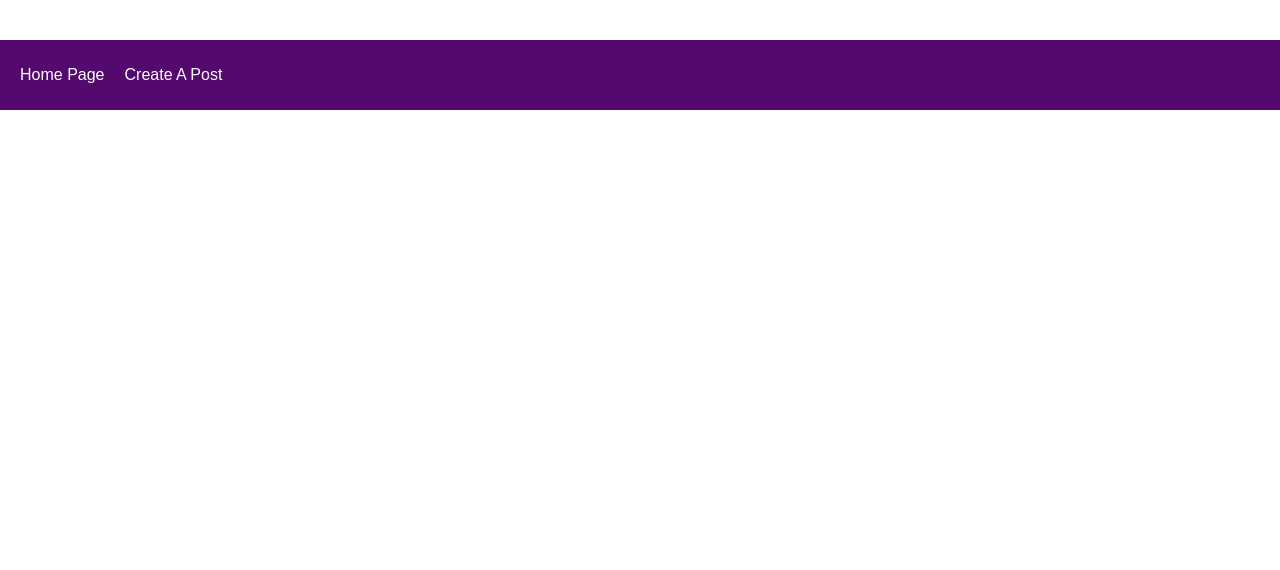
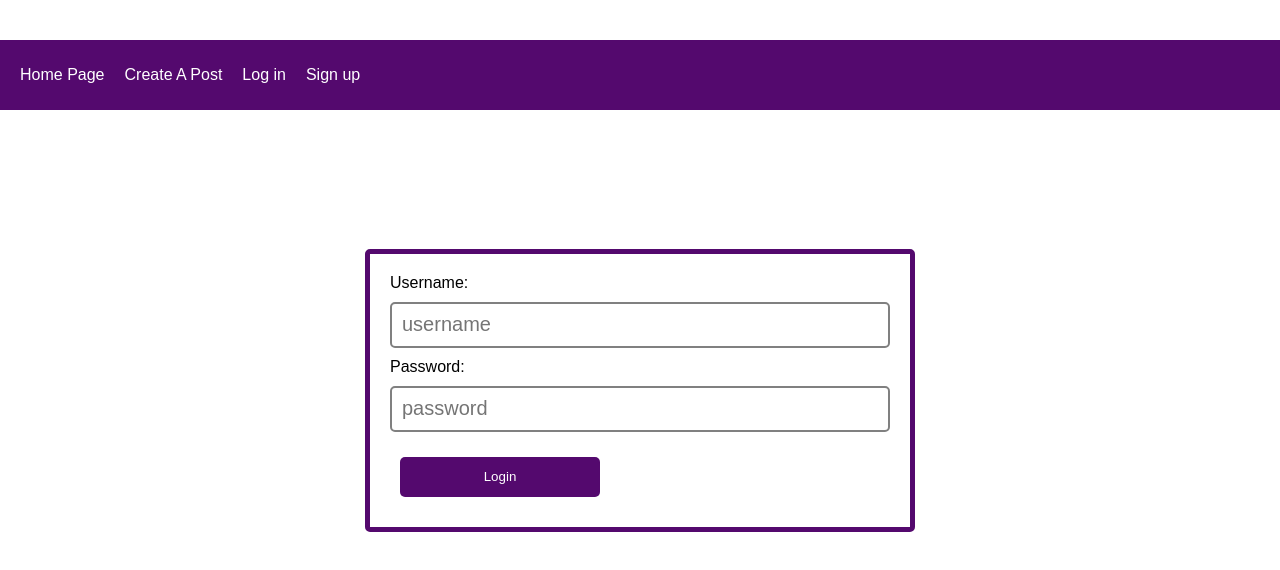
Before and after one commit to Jie-chelchel/React_MySQL_sequelize, a React (Create React App) app in the folder client/: page /login in a window 1280 px wide. Shown: the top 570 px of the page. Built offline with nearby package versions, Linux system fonts and the light colour scheme.

Commit message:
added login signup auth with mysql

```diff
--- a/client/src/App.js
+++ b/client/src/App.js
@@ -3,7 +3,8 @@ import { BrowserRouter, Route, Switch, Link } from "react-router-dom";
 import Home from "./pages/Home";
 import CreatePost from "./pages/CreatePost";
 import Post from "./pages/Post";
-
+import Registration from "./pages/Regisgration";
+import Login from "./pages/Login";
 function App() {
   return (
     <div className="App">
@@ -11,11 +12,15 @@ function App() {
         <div className="navbar">
           <Link to="/">Home Page</Link>
           <Link to="/createpost">Create A Post</Link>
+          <Link to="/login">Log in</Link>
+          <Link to="/registration">Sign up</Link>
         </div>
         <Switch>
           <Route path="/" exact component={Home} />
           <Route path="/createpost" component={CreatePost} />
           <Route path="/post/:id" component={Post} />
+          <Route path="/login" component={Login} />
+          <Route path="/registration" component={Registration} />
         </Switch>
       </BrowserRouter>
     </div>
--- a/client/src/pages/Home.js
+++ b/client/src/pages/Home.js
@@ -11,6 +11,7 @@ const Home = () => {
     axios
       .get("http://localhost:8888/posts")
       .then((res) => {
+        console.log(res.data);
         setListOfPosts(res.data);
       })
       .catch((err) => {});
--- /dev/null
+++ b/client/src/pages/Login.js
@@ -0,0 +1,52 @@
+import React from "react";
+import { Formik, Form, Field, ErrorMessage } from "formik";
+import * as Yup from "yup";
+import axios from "axios";
+
+const Login = () => {
+  const initialValues = {
+    password: "",
+    username: "",
+  };
+
+  const validationSchema = Yup.object().shape({
+    password: Yup.string().min(6).max(15).required(),
+    username: Yup.string().min(3).max(15).required(),
+  });
+
+  const onSubmit = (data) => {
+    axios
+      .post("http://localhost:8888/auth/login", data)
+      .then((res) => console.log(res.data))
+      .catch((err) => {
+        console.log(err);
+      });
+  };
+
+  return (
+    <div className="createPostPage">
+      <Formik
+        initialValues={initialValues}
+        onSubmit={onSubmit}
+        validationSchema={validationSchema}
+      >
+        <Form className="formContainer">
+          <label>Username:</label>
+          <ErrorMessage name="username" component="span" />
+          <Field id="inputCreatePost" name="username" placeholder="username" />
+          <label>Password:</label>
+          <ErrorMessage name="username" component="span" />
+          <Field
+            id="inputCreatePost"
+            name="password"
+            placeholder="password"
+            type="password"
+          />
+          <button type="submit">Login</button>
+        </Form>
+      </Formik>
+    </div>
+  );
+};
+
+export default Login;
--- /dev/null
+++ b/client/src/pages/Regisgration.js
@@ -0,0 +1,52 @@
+import React from "react";
+import { Formik, Form, Field, ErrorMessage } from "formik";
+import * as Yup from "yup";
+import axios from "axios";
+
+const Registration = () => {
+  const initialValues = {
+    password: "",
+    username: "",
+  };
+
+  const validationSchema = Yup.object().shape({
+    password: Yup.string().min(6).max(15).required(),
+    username: Yup.string().min(3).max(15).required(),
+  });
+
+  const onSubmit = (data) => {
+    axios
+      .post("http://localhost:8888/auth", data)
+      .then(console.log(data))
+      .catch((err) => {
+        console.log(err);
+      });
+  };
+
+  return (
+    <div className="createPostPage">
+      <Formik
+        initialValues={initialValues}
+        onSubmit={onSubmit}
+        validationSchema={validationSchema}
+      >
+        <Form className="formContainer">
+          <label>Username:</label>
+          <ErrorMessage name="username" component="span" />
+          <Field id="inputCreatePost" name="username" placeholder="username" />
+          <label>Password:</label>
+          <ErrorMessage name="username" component="span" />
+          <Field
+            id="inputCreatePost"
+            name="password"
+            placeholder="password"
+            type="password"
+          />
+          <button type="submit">Registration</button>
+        </Form>
+      </Formik>
+    </div>
+  );
+};
+
+export default Registration;
```
